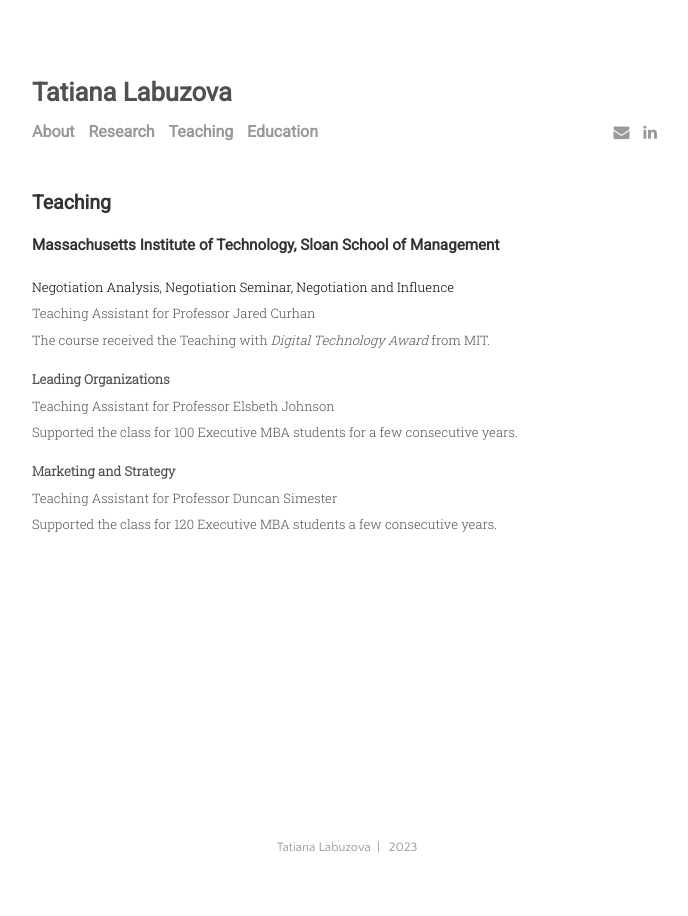
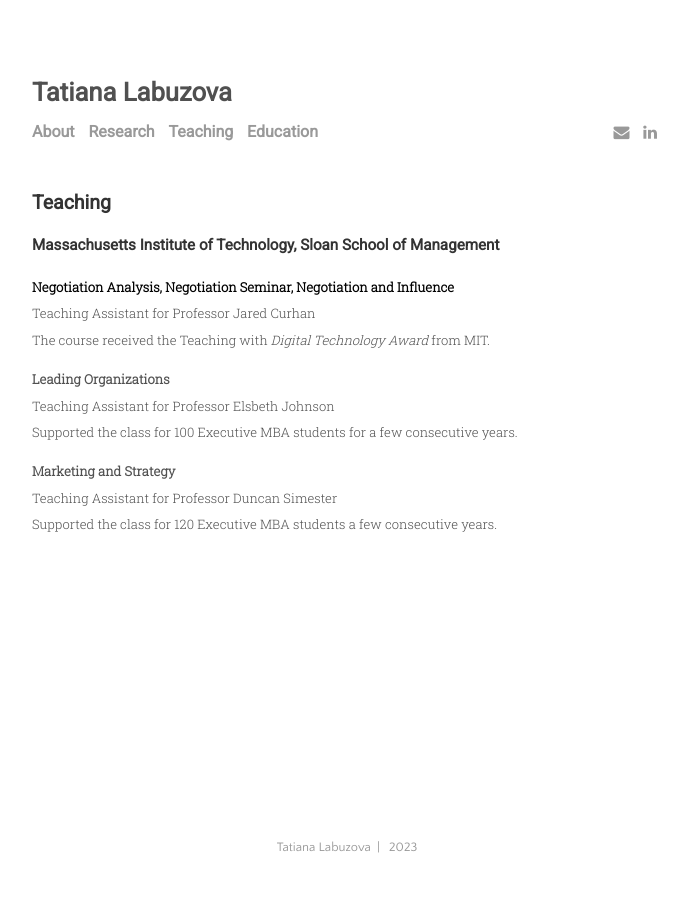
Before and after one commit to tatianalabuzova/tatianalabuzova.github.io, a Jekyll site: the page built from menu/teaching.md, in a window 1280 px wide. Shown: the whole page, without its empty margins (293-981 px from the left). Built offline with Jekyll 4.4.1, drawn with Linux system fonts in a browser that asks for light colours.

Commit message:
Update teaching.md

```diff
--- a/menu/teaching.md
+++ b/menu/teaching.md
@@ -6,7 +6,7 @@ title: Teaching
 
 ### Massachusetts Institute of Technology, Sloan School of Management
 
-<span style="color:#000000">Negotiation Analysis, Negotiation Seminar, Negotiation and Influence</span><br>
+<span style="color:#000000"><b>Negotiation Analysis, Negotiation Seminar, Negotiation and Influence</b></span><br>
 Teaching Assistant for Professor Jared Curhan<br>
 The course received the Teaching with _Digital Technology Award_ from MIT.
 
```
